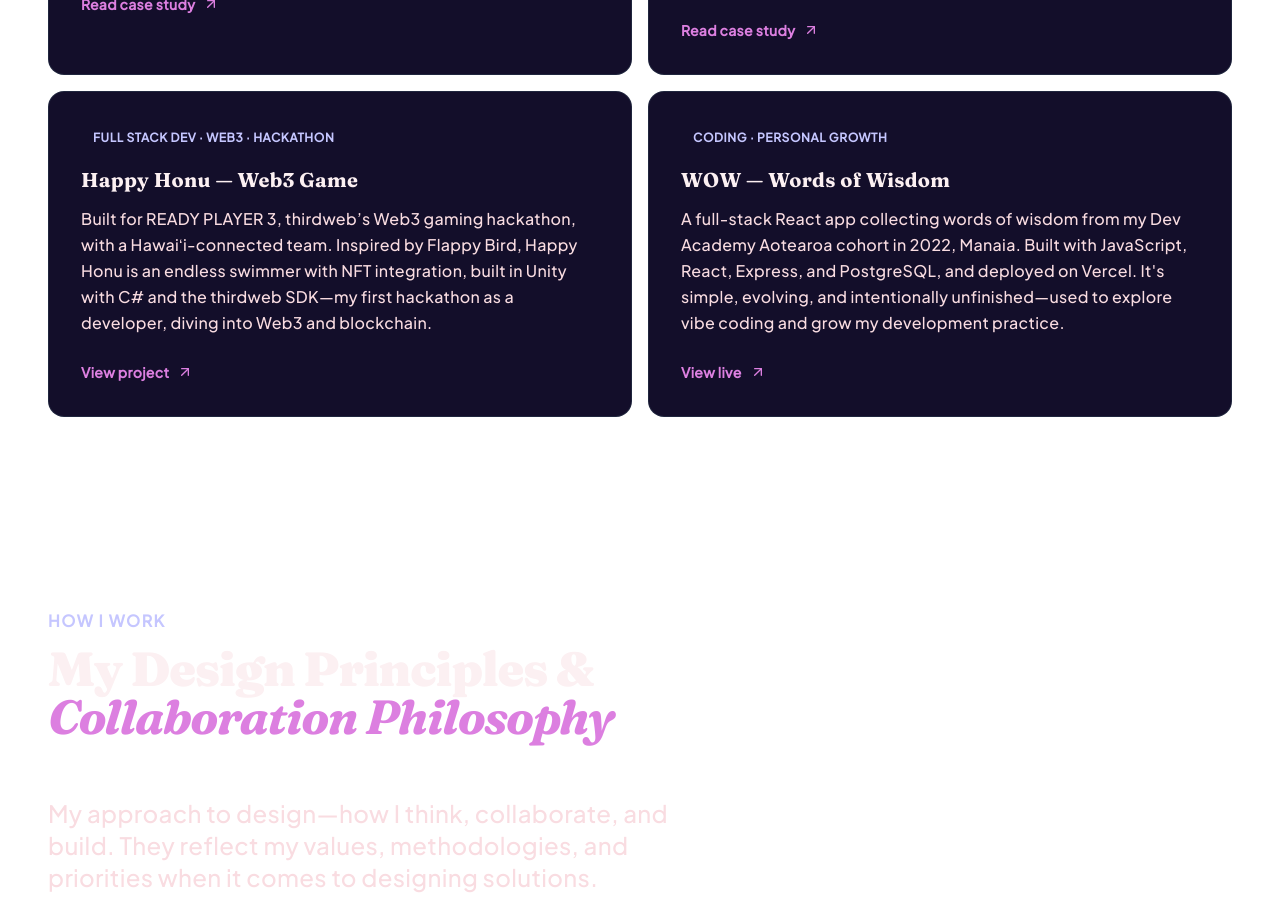
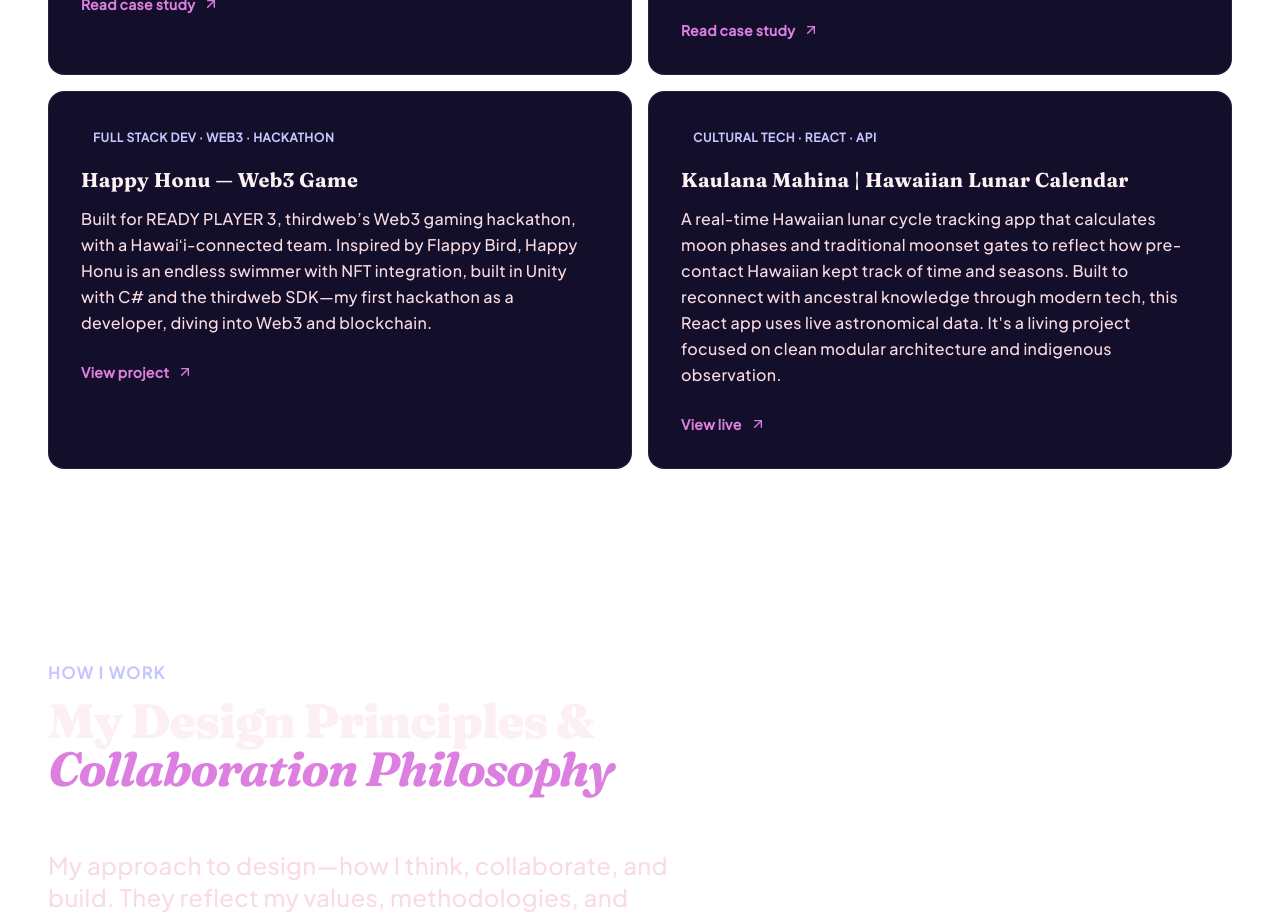
Before and after one commit to haunanipao/haunanipao.github.io, a React (Vite) app: page / in a window 1280 px wide. Shown: the part 3160-4079 px from the top of the page. Built offline with nearby package versions, Linux system fonts and the light colour scheme.

Commit message:
Update work data

```diff
--- a/src/data/portfolioData.tsx
+++ b/src/data/portfolioData.tsx
@@ -89,10 +89,10 @@ export const caseStudies = [
     linkText: "View project",
   },
   {
-    tag: "Coding · Personal Growth",
-    title: "WOW \u2014 Words of Wisdom",
-    desc: "A full-stack React app collecting words of wisdom from my Dev Academy Aotearoa cohort in 2022, Manaia. Built with JavaScript, React, Express, and PostgreSQL, and deployed on Vercel. It's simple, evolving, and intentionally unfinished\u2014used to explore vibe coding and grow my development practice.",
-    link: "https://wow-manaia.vercel.app",
+    tag: "Cultural Tech · React · API",
+    title: "Kaulana Mahina | Hawaiian Lunar Calendar",
+    desc: "A real-time Hawaiian lunar cycle tracking app that calculates moon phases and traditional moonset gates to reflect how pre-contact Hawaiian kept track of time and seasons. Built to reconnect with ancestral knowledge through modern tech, this React app uses live astronomical data. It's a living project focused on clean modular architecture and indigenous observation.",
+    link: "https://kaulana-mahina.vercel.app",
     linkText: "View live",
   },
 ];
```
